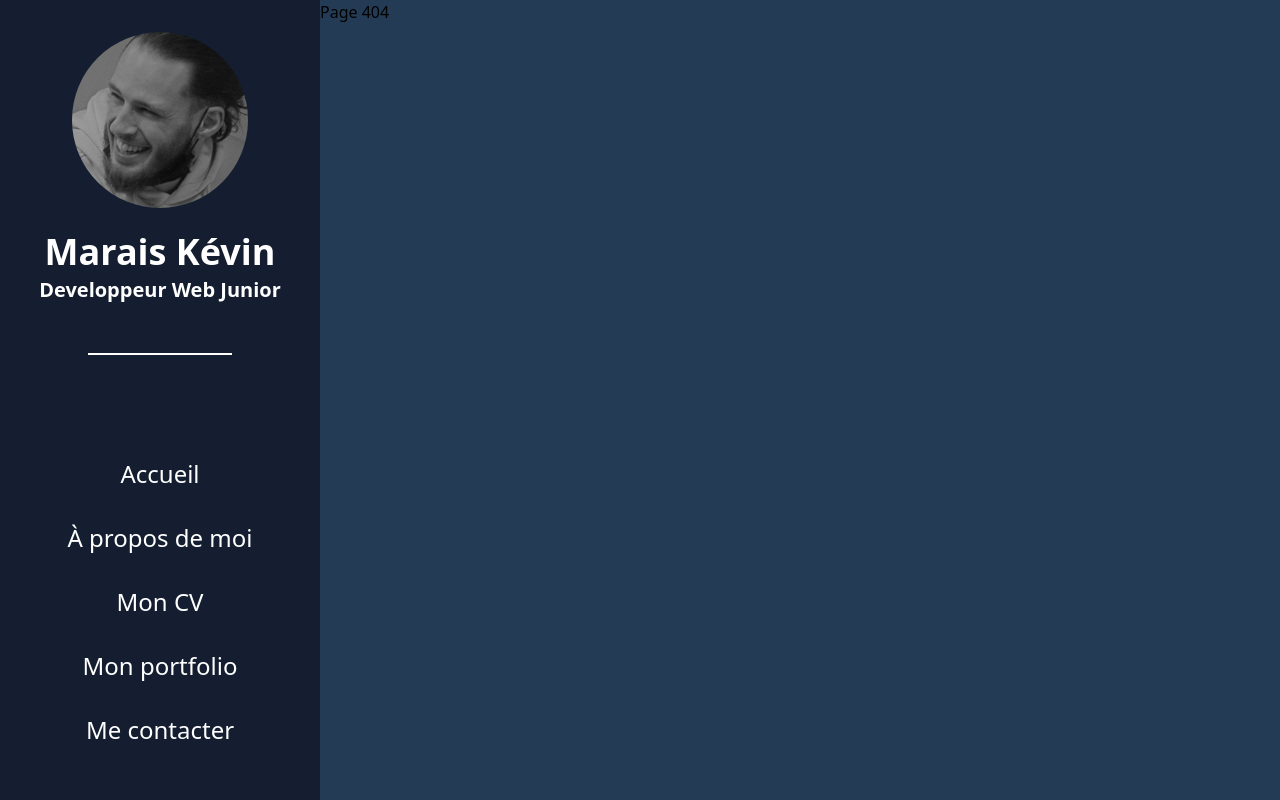
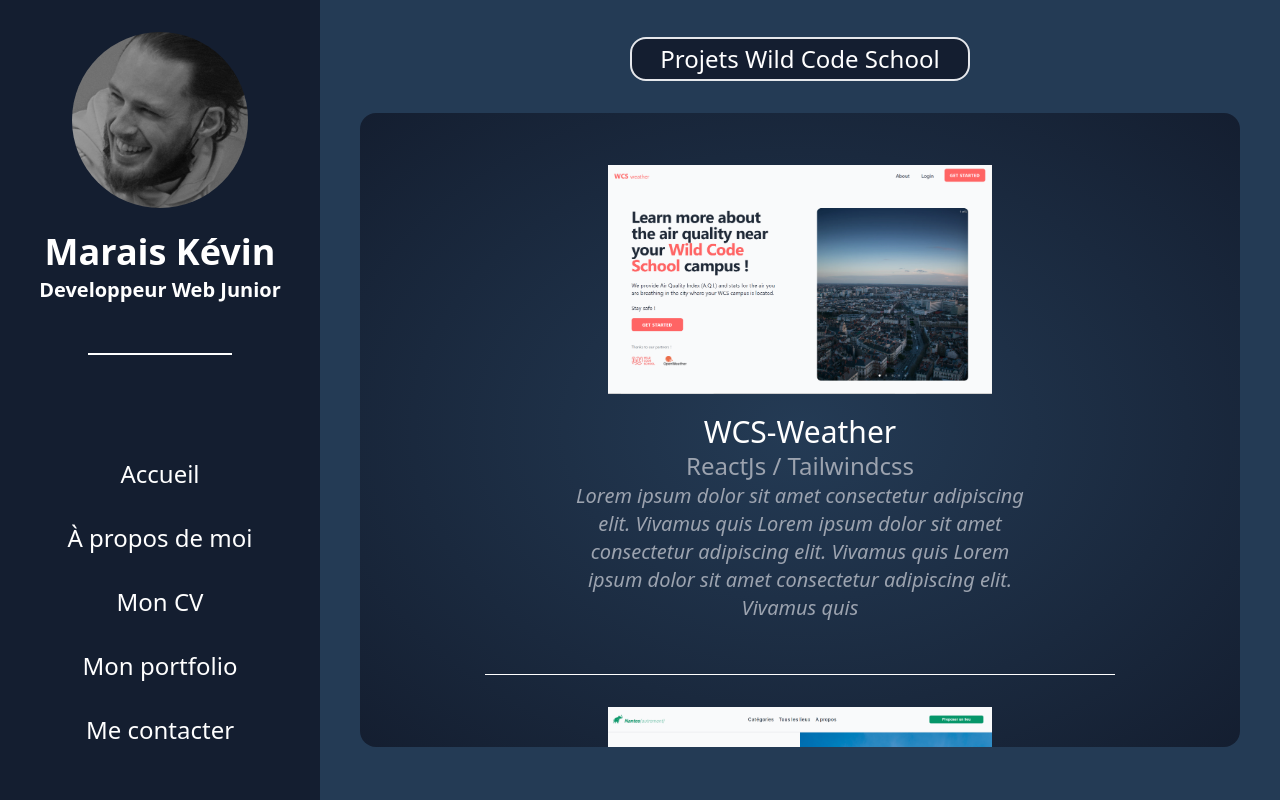
Before and after one commit to KvnMrs/Portfolio-ReactJs, a React (Create React App) app: page /portfolio in a window 1280 px wide. Before the commit this address had no page. Built offline with nearby package versions, Linux system fonts and the light colour scheme.

Commit message:
16 - ajout composent & data Portfolio

```diff
--- a/src/App.js
+++ b/src/App.js
@@ -5,14 +5,14 @@
 import About from "./pages/About";
 import Cv from "./pages/Cv";
 import NotFound from "./pages/NotFound";
-import Portefolio from "./pages/Portefolio";
+import Portfolio from "./pages/Portfolio";
 import BarNav from "./components/communs/barNav/BarNav";
 // import Experiences from "./components/uniques/Experiences";
 
 function App() {
   return (
     <>
-      <div className="bg-light_blue flex h-screen w-screen ">
+      <div className="bg-light_blue flex h-screen w-screen fixed ">
         {/* Barre Nav */}
         <BarNav />
         {/* Routes */}
@@ -21,7 +21,7 @@
           <Route path="/contact" element={<Contact />} />
           <Route path="/a-propos" element={<About />} />
           <Route path="/cv" element={<Cv />} />
-          <Route path="/portefolio" element={<Portefolio />} />
+          <Route path="/portfolio" element={<Portfolio />} />
           {/* <Route path="/cv/experiences" element={<Experiences />} /> */}
           <Route path="*" element={<NotFound />} />
         </Routes>
--- /dev/null
+++ b/src/components/uniques/Portfolio.jsx
@@ -0,0 +1,25 @@
+import React from "react";
+import dataPortfolio from "../../datas/DatasPortfolio";
+
+const Portfolio = () => {
+  return (
+    <>
+      <div className="w-11/12 bg-dark_blue scrollbar-hide gradiant rounded-2xl overflow-scroll divide-y divide-white h-5/6 mx-auto my-6 px-5 hover:shadow-2xl ">
+        {dataPortfolio.map((el) => (
+          <>
+            <div className=" w-3/4 text-center py-8 px-20 m-auto mt-5 ">
+              <a href={el.lien} blank="" className="">
+                <img src={el.image} className="w-96 mx-auto mb-5" />
+              </a>
+              <h1 className="text-3xl text-white">{el.titre}</h1>
+              <h2 className="text-2xl text-gray-400">{el.categorie}</h2>
+              <h3 className="text-xl text-gray-400 italic">{el.description}</h3>
+            </div>
+          </>
+        ))}
+      </div>
+    </>
+  );
+};
+
+export default Portfolio;
--- a/src/datas/DatasPortfolio.js
+++ b/src/datas/DatasPortfolio.js
@@ -0,0 +1,23 @@
+import img_Projet1 from "../assets/imgPortfolio/img_Projet1.png";
+import img_Projet2 from "../assets/imgPortfolio/img_Projet2.png";
+
+const dataPortfolio = [
+  {
+    image: img_Projet2,
+    lien: "https://wcs-weather.netlify.app/",
+    titre: "WCS-Weather",
+    categorie: "ReactJs / Tailwindcss",
+    description:
+      "Lorem ipsum dolor sit amet consectetur adipiscing elit. Vivamus quis Lorem ipsum dolor sit amet consectetur adipiscing elit. Vivamus quis Lorem ipsum dolor sit amet consectetur adipiscing elit. Vivamus quis",
+  },
+  {
+    image: img_Projet1,
+    lien: "https://kvnmrs.github.io/WCS_Projet_1/",
+    titre: "NantesAutrement",
+    categorie: "HTML/CSS",
+    description:
+      "Lorem ipsum dolor sit amet consectetur adipiscing elit. Vivamus quis Lorem ipsum dolor sit amet consectetur adipiscing elit. Vivamus quis Lorem ipsum dolor sit amet consectetur adipiscing elit. Vivamus quis",
+  },
+];
+
+export default dataPortfolio;
--- a/src/pages/Portefolio.jsx
+++ /dev/null
@@ -1,7 +0,0 @@
-import React from "react";
-
-const Portefolio = () => {
-  return <>Page Portefolio</>;
-};
-
-export default Portefolio;
--- /dev/null
+++ b/src/pages/Portfolio.jsx
@@ -0,0 +1,20 @@
+import React from "react";
+import Portfolio from "../components/uniques/Portfolio";
+
+const Portefolio = () => {
+  return (
+    <>
+      <div className="w-full text-center mx-auto py-5 list-none h-screen place-content-center  ">
+        <button
+          type="button"
+          className="text-2xl m-2 text-white border-2 border-gray-200 bg-dark_blue hover:bg-white hover:text-dark_blue py-1 px-7 rounded-2xl hover:shadow-2xl"
+        >
+          Projets Wild Code School
+        </button>
+        <Portfolio />
+      </div>
+    </>
+  );
+};
+
+export default Portefolio;
```
Also changed, not shown: src/assets/imgPortfolio/img_Projet1.png (added), src/assets/imgPortfolio/img_Projet2.png (added).
